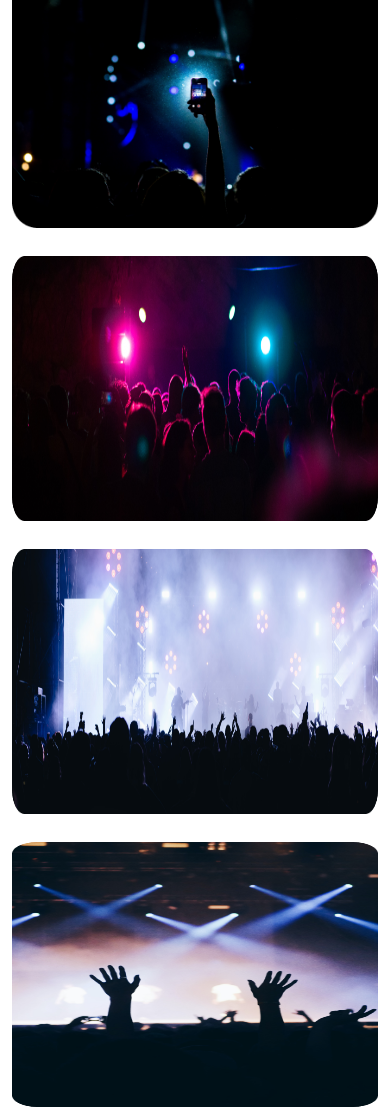
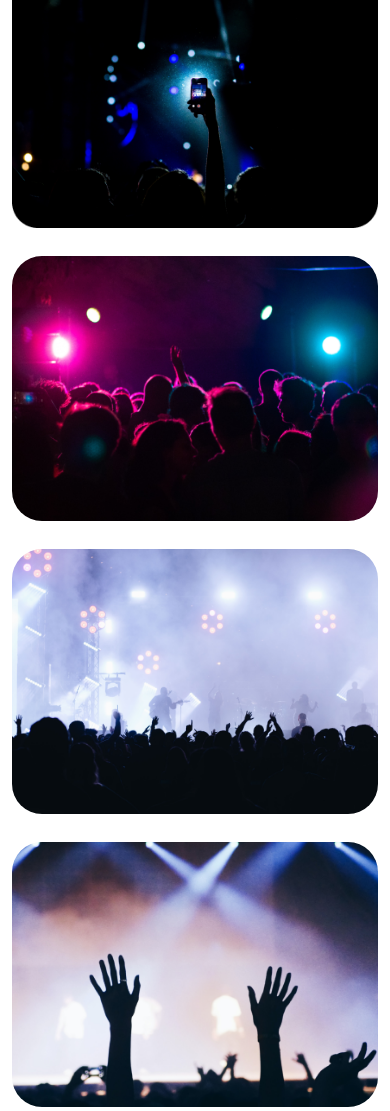
Before and after one commit to NitinSangwan-584/grid, a plain HTML site: page index.html in a window 390 px wide. Shown: the part 822-1933 px from the top of the page. Drawn offline with Linux system fonts and the light colour scheme.

Commit message:
img border and object fit cover

```diff
--- a/assets/css/style.css
+++ b/assets/css/style.css
@@ -113,6 +113,7 @@ section {
 
     .grid-6 {
         height: 100%;
+        object-fit: cover;
     }
 }
 
@@ -150,5 +151,7 @@ section {
     .grid-4,
     .grid-6 {
         height: 265px;
+        object-fit: cover;
+        border-radius: 30px;
     }
 }
--- a/index.html
+++ b/index.html
@@ -23,13 +23,13 @@
                 </div>
                 <div class="grid-item-2"><img class="w-100 grid-2" src="./assets/img/Rectangle94.png" alt="party show">
                 </div>
-                <div class="grid-item-3"><img class="w-100 grid-3" src="./assets/img/Rectangle95.png" alt="party show">
+                <div class="grid-item-3"><img class="w-100 grid-3 object-fit-cover" src="./assets/img/Rectangle95.png" alt="party show">
                 </div>
                 <div class="grid-item-4"><img class="w-100 grid-4" src="./assets/img/Rectangle96.png" alt="party show">
                 </div>
                 <div class="grid-item-5"><img class="w-100 grid-5" src="./assets/img/Rectangle97.png" alt="party show">
                 </div>
-                <div class="grid-item-6"><img class="w-100 grid-6" src="./assets/img/Rectangle98.png" alt="party show">
+                <div class="grid-item-6"><img class="w-100 grid-6 object-fit-cover" src="./assets/img/Rectangle98.png" alt="party show">
                 </div>
             </div>
         </div>
```
